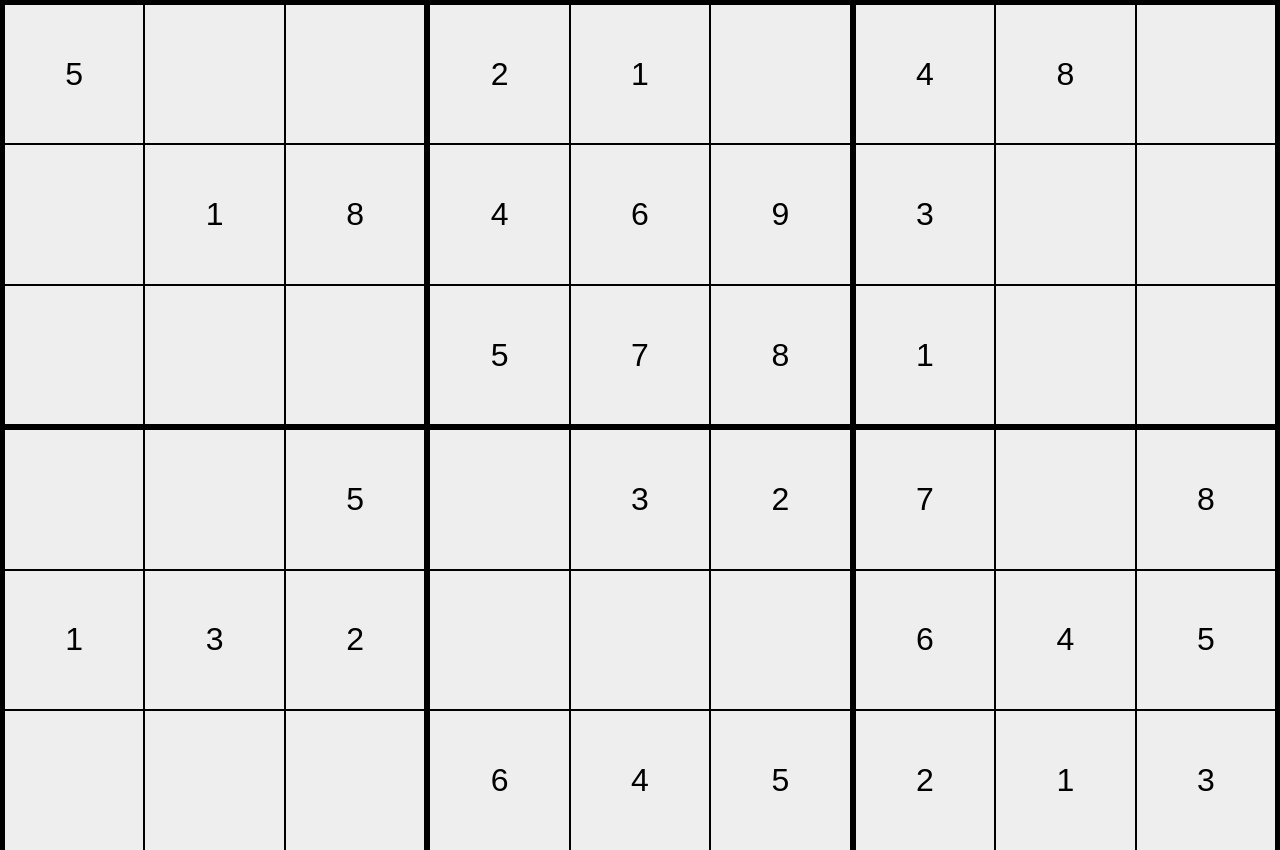
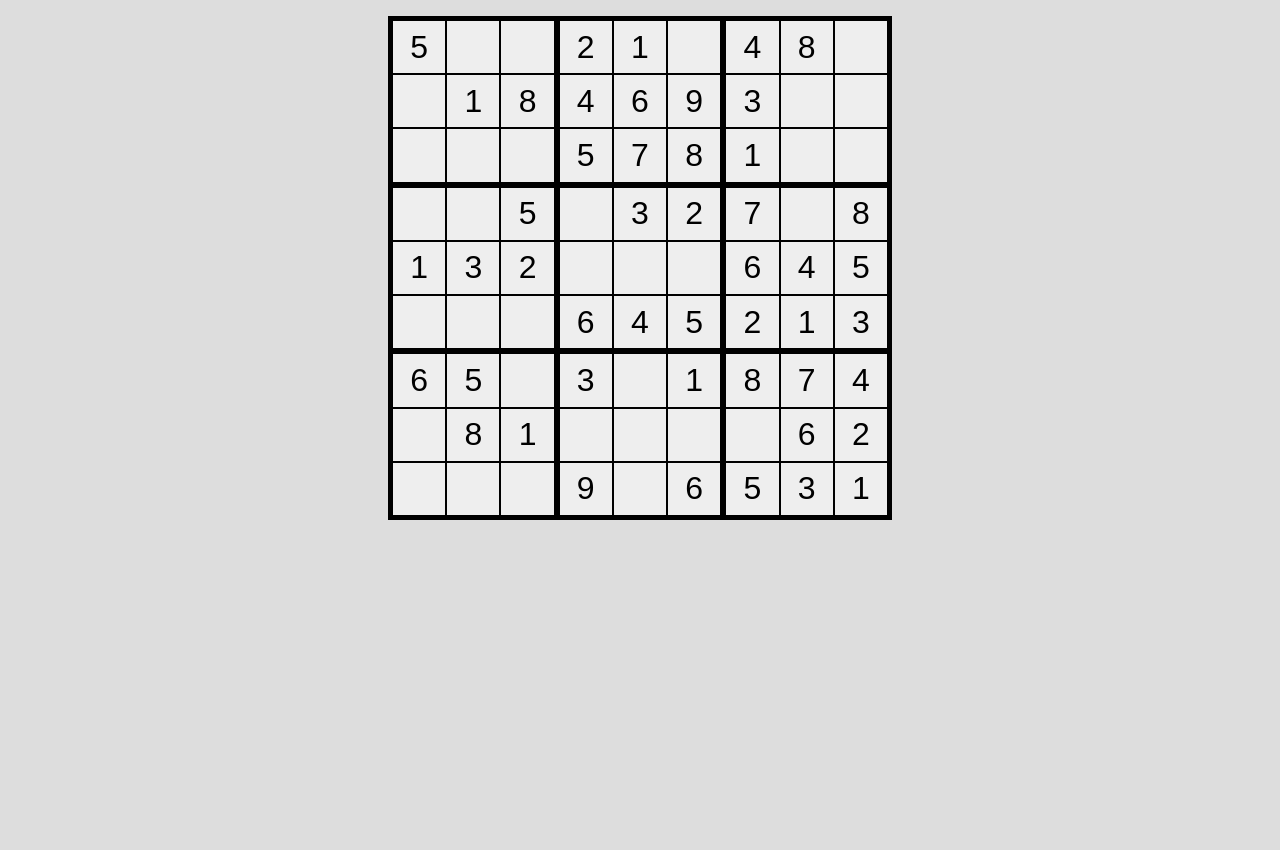
Before and after one commit to chuaml/sudoku, a website built with Vite: page index.html in a window 1280 px wide. Shown: the top 850 px of the page. After the commit the page ends 800 px from the top, so only its background shows below. Built offline with nearby package versions, Linux system fonts and the light colour scheme.

Commit message:
improve styling

```diff
--- a/src/style.css
+++ b/src/style.css
@@ -1,3 +1,7 @@
+:root {
+  font-size: 16px;
+}
+
 html {
   background-color: #ddd;
 }
@@ -13,10 +17,6 @@ html {
   }
 }
 
-.sudoku {
-  background-color: #eee;
-}
-
 .sudoku,
 .sudoku>.box {
   display: grid;
@@ -26,6 +26,14 @@ html {
     "7 8 9" 1fr;
   margin: 0;
   border: 2px solid black;
+}
+
+.sudoku {
+  background-color: #eee;
+  width: clamp(300px, calc(100% - 4px), 500px);
+  aspect-ratio: 1;
+  margin: auto;
+  margin-top: 1rem;
 }
 
 .cell {
@@ -73,10 +81,8 @@ html {
   align-items: center;
 }
 
-.sudoku {
-  width: calc(100% - 4px);
-  aspect-ratio: 1;
-}
+
+
 
 body,
 #app {
```
